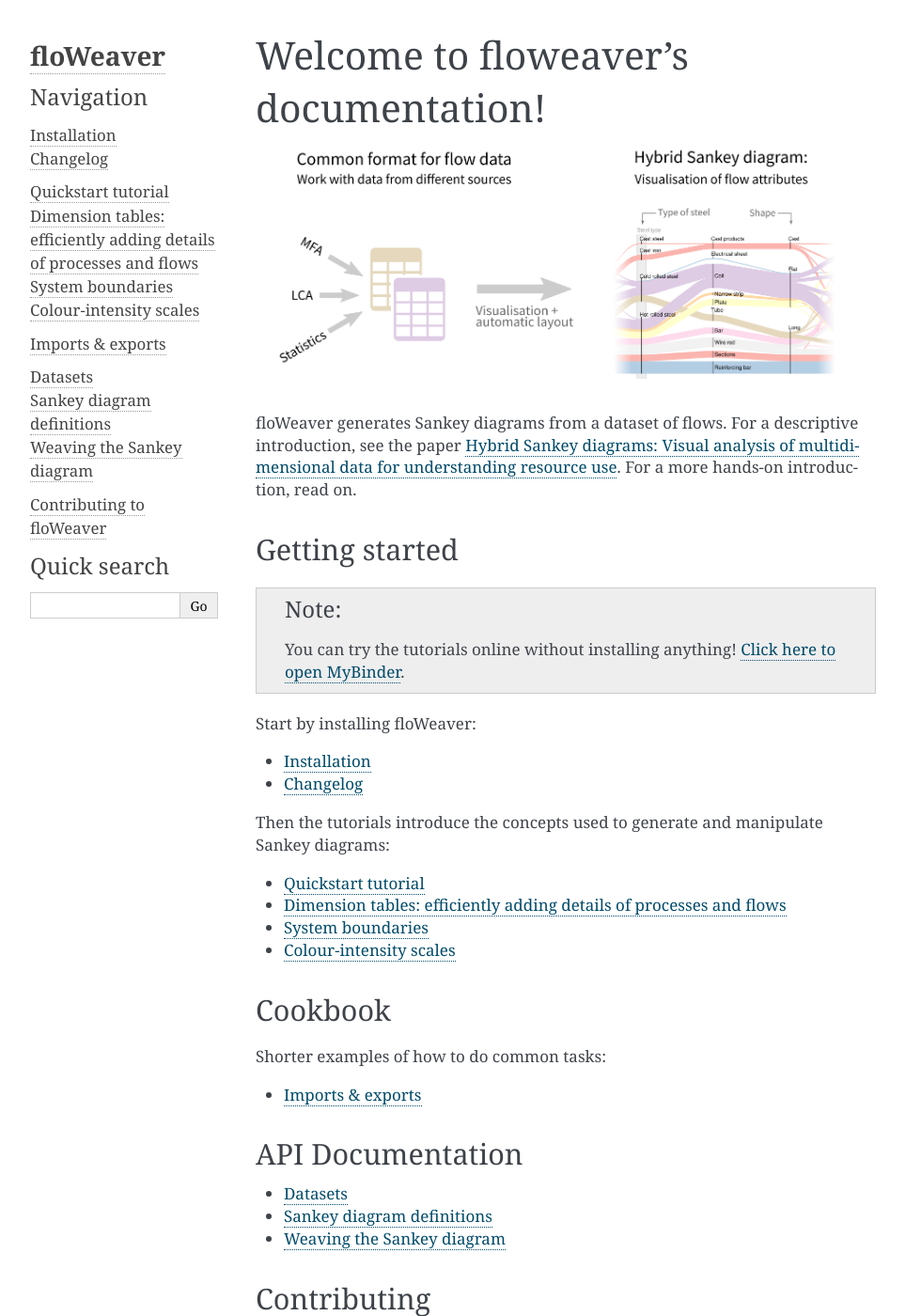
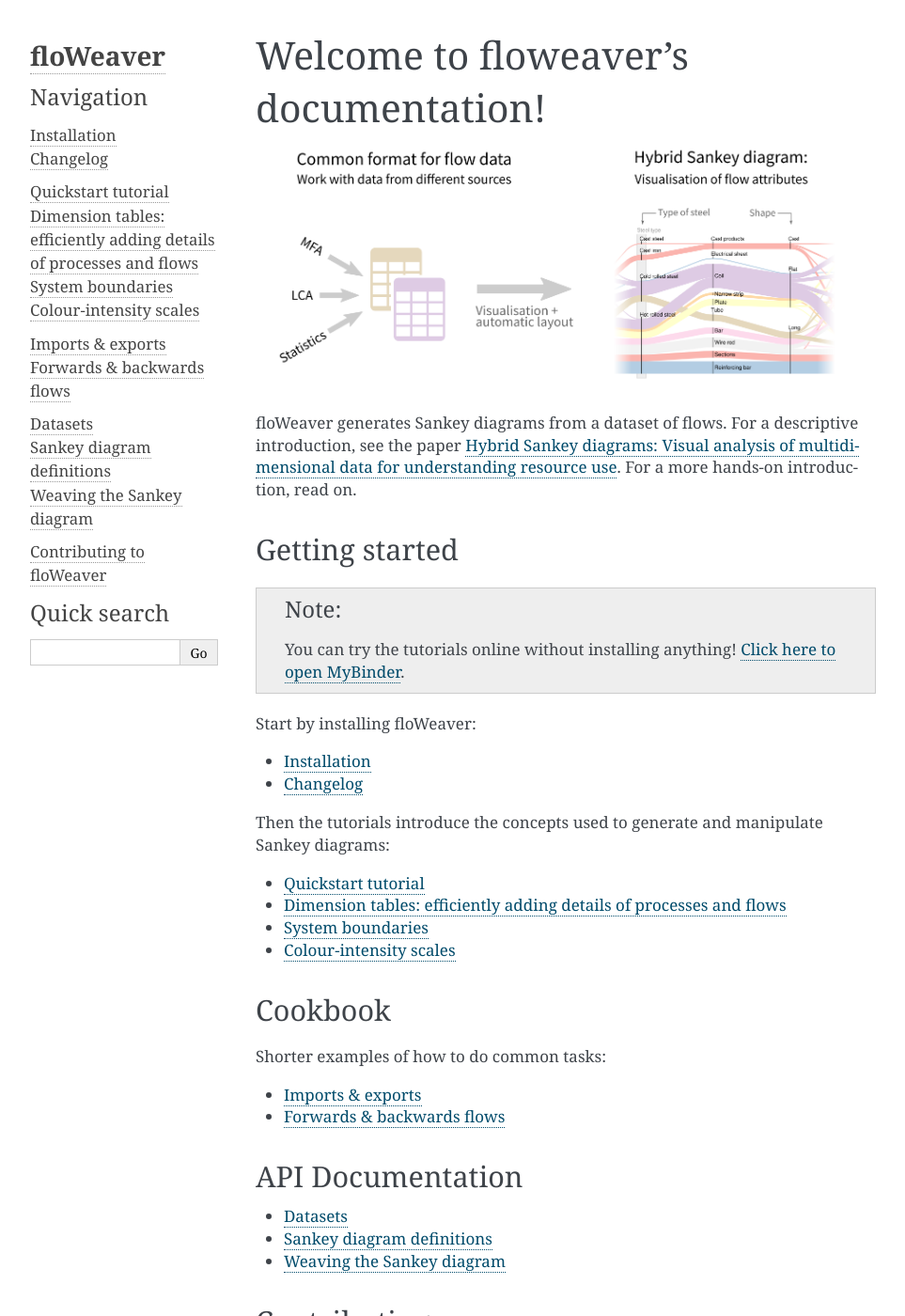
Before and after one commit to ricklupton/floweaver, a Sphinx documentation site: the page built from docs/index.rst, in a window 1280 px wide and 1400 px high. Shown: the whole window at 94% size, without its empty margins (148-1111 px from the left). Built offline with Sphinx 7.4.7, drawn with Linux system fonts in a browser that asks for light colours; a script that is not in the unit is left out; comment, search, counter and statistics services are not loaded.

Commit message:
Add example of forwards-backwards flows.

```diff
--- a/docs/index.rst
+++ b/docs/index.rst
@@ -51,6 +51,7 @@
    :titlesonly:
 
    cookbook/imports-exports
+   cookbook/forwards-backwards
 
 API Documentation
 -----------------
```
Also changed, not shown: docs/cookbook/forwards-backwards.ipynb (added).
